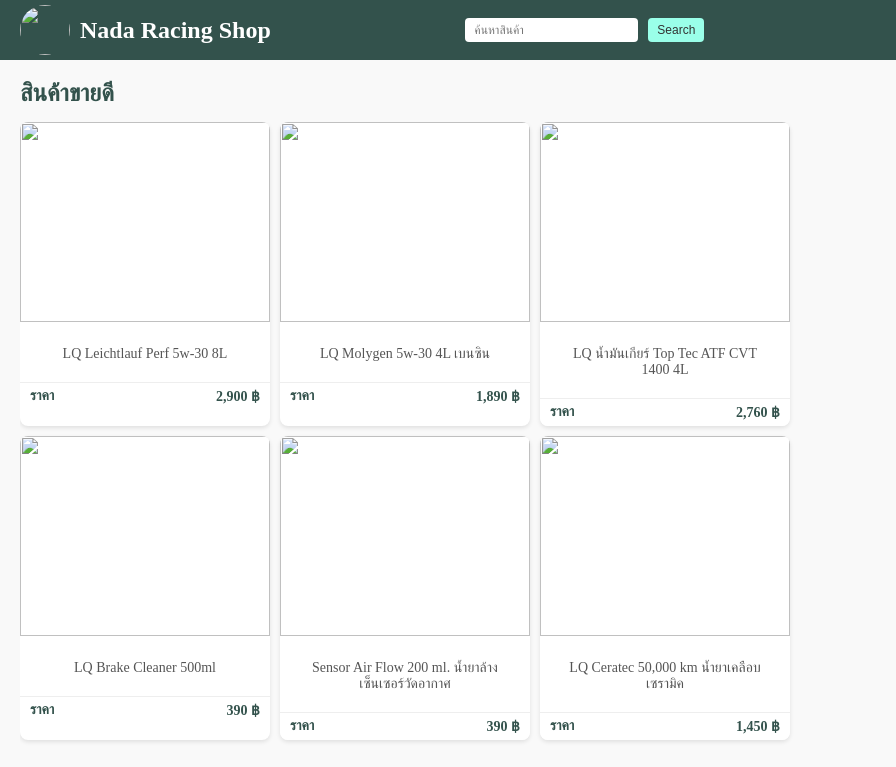
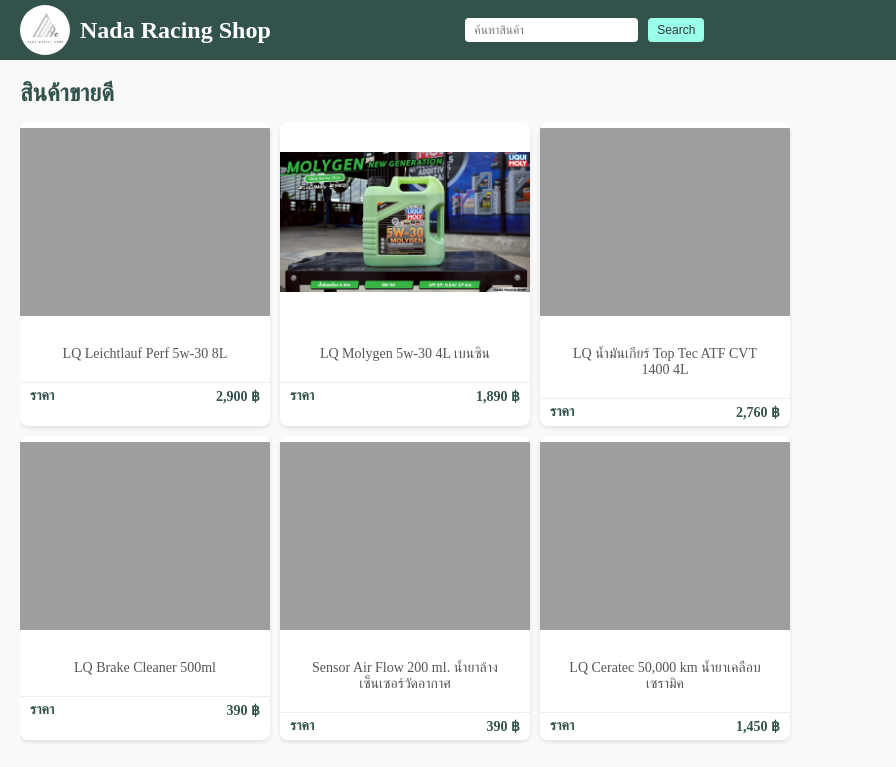
Before and after one commit to SAL7REAH/NoJob, a plain HTML site: page index.html in a window 1280 px wide. Shown: the top 767 px of the page, 0-896 px from the left. Drawn offline with Linux system fonts and the light colour scheme; the site is published under a folder, as on GitHub Pages, so addresses that start at the root find nothing; a script that the page names is missing.

Commit message:
Update index.html

```diff
--- a/index.html
+++ b/index.html
@@ -12,7 +12,7 @@
     <!-- menubar -->
     <div class="navbar-con">
         <div class="logo">
-            <img src="/img/logomain.jpg" alt="">
+            <img src="img/logomain.jpg" alt="">
             <h1>Nada Racing Shop</h1>
         </div>
         <div class="search-con">
@@ -34,7 +34,7 @@
             <h2>สินค้าขายดี</h2>
             <div class="album-container">
                 <div class="album-item">
-                    <img src="/img/LP5w30-8L.jpg" alt="">
+                    <img src="img/LP5w30-8L.jpg" alt="">
                     <p>LQ Leichtlauf Perf 5w-30 8L</p>
                     <div class="item-price">
                         <h3>ราคา</h3>
@@ -42,7 +42,7 @@
                     </div>
                 </div>
                 <div class="album-item">
-                    <img src="/img/Molygen5w30-4L.jpg" alt="">
+                    <img src="img/Molygen5w30-4L.jpg" alt="">
                     <p>LQ Molygen 5w-30 4L เบนซิน</p>
                     <div class="item-price">
                         <h3>ราคา</h3>
@@ -50,7 +50,7 @@
                     </div>
                 </div>
                 <div class="album-item">
-                    <img src="/img/CVT14004L.jpg" alt="">
+                    <img src="img/CVT14004L.jpg" alt="">
                     <p>LQ น้ำมันเกียร์ Top Tec ATF CVT 1400 4L</p>
                     <div class="item-price">
                         <h3>ราคา</h3>
@@ -58,7 +58,7 @@
                     </div>
                 </div>
                 <div class="album-item">
-                    <img src="/img/Brake Clean.jpg" alt="">
+                    <img src="img/Brake Clean.jpg" alt="">
                     <p>LQ Brake Cleaner 500ml</p>
                     <div class="item-price">
                         <h3>ราคา</h3>
@@ -66,7 +66,7 @@
                     </div>
                 </div>
                 <div class="album-item">
-                    <img src="/img/Air Flow.jpg" alt="">
+                    <img src="img/Air Flow.jpg" alt="">
                     <p>Sensor Air Flow 200 ml. น้ำยาล้างเซ็นเซอร์วัดอากาศ</p>
                     <div class="item-price">
                         <h3>ราคา</h3>
@@ -74,7 +74,7 @@
                     </div>
                 </div>
                 <div class="album-item">
-                    <img src="/img/CeraTec.jpg" alt="">
+                    <img src="img/CeraTec.jpg" alt="">
                     <p>LQ Ceratec 50,000 km น้ำยาเคลือบเซรามิค</p>
                     <div class="item-price">
                         <h3>ราคา</h3>
```
